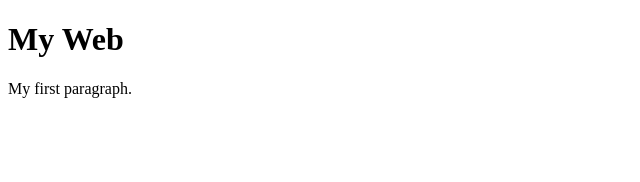
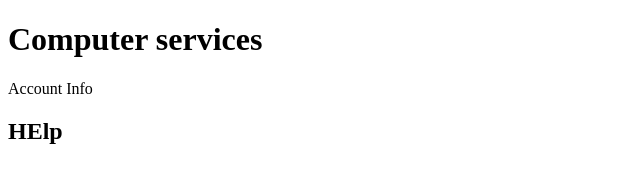
Before and after one commit to UKTransport/UKTransport, a plain HTML site: page index.html in a window 1280 px wide. Shown: the whole page, without its empty margins (0-640 px from the left). Drawn offline with Linux system fonts and the light colour scheme.

Commit message:
Update index.html

```diff
--- a/index.html
+++ b/index.html
@@ -2,14 +2,16 @@
 <html>
 
 <head>
-<title>Page Title</title>
+<title>Ibrahim Eterprises</title>
 </head>
 
 
 <body>
 
-<h1>My Web</h1>
-<p>My first paragraph.</p>
+<h1>Computer services</h1>
+<p>Account Info</p>
+  <h2>HElp</h2>
+
 
 
 </body>
```
